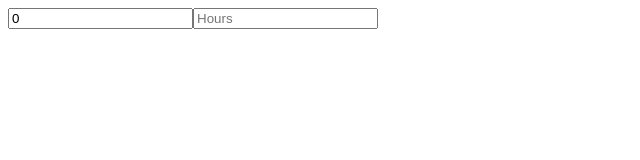
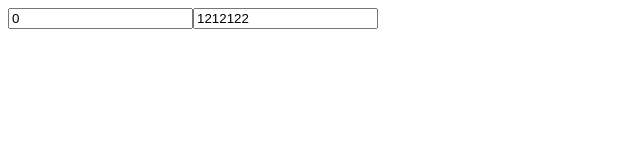
Before and after one commit to taewonnn/React_ToDoList, a React (Create React App) app: page / in a window 1280 px wide. Shown: the top 160 px of the page, without its empty margins (0-640 px from the left). Built offline with nearby package versions, Linux system fonts and the light colour scheme.

Commit message:
#7.0 get selector

```diff
--- a/src/App_.tsx
+++ b/src/App_.tsx
@@ -1,8 +1,8 @@
 import React from 'react';
 import { createGlobalStyle } from "styled-components";
 import ToDoList from "./components/ToDoList";
-import {useRecoilState} from "recoil";
-import {minuteState} from "./atoms";
+import {useRecoilState, useRecoilValue} from "recoil";
+import {hourSelector, minuteState} from "./atoms";
 
 const GlobalStyle = createGlobalStyle`
 @import url('https://fonts.googleapis.com/css2?family=Source+Sans+Pro:wght@300;400&display=swap');
@@ -76,15 +76,18 @@
   // useRecoilState => atom의 값에 더해서 atom을 수정할 함수까지 준다!!
   const [minutes, setMinutes] = useRecoilState(minuteState)
 
+  const hours = useRecoilValue(hourSelector);
+
   const onMinutesChange = (event:React.FormEvent<HTMLInputElement>) => {
     setMinutes(+event.currentTarget.value);
+    console.log(+event.currentTarget.value)
   }
 
   return (
 
     <>
       <input value={minutes} onChange={onMinutesChange} type="number" placeholder="Minutes"/>
-      <input type="number" placeholder="Hours"/>
+      <input  value={hours} type="number" placeholder="Hours"/>
     </>
   );
 }
--- a/src/atoms.tsx
+++ b/src/atoms.tsx
@@ -44,3 +44,11 @@
   key: "minutes",
   default: 0,
 })
+
+
+export const hourSelector = selector({
+  key: "hours",
+  get: ({get}) => {
+    return 1212122;
+  }
+})
```
